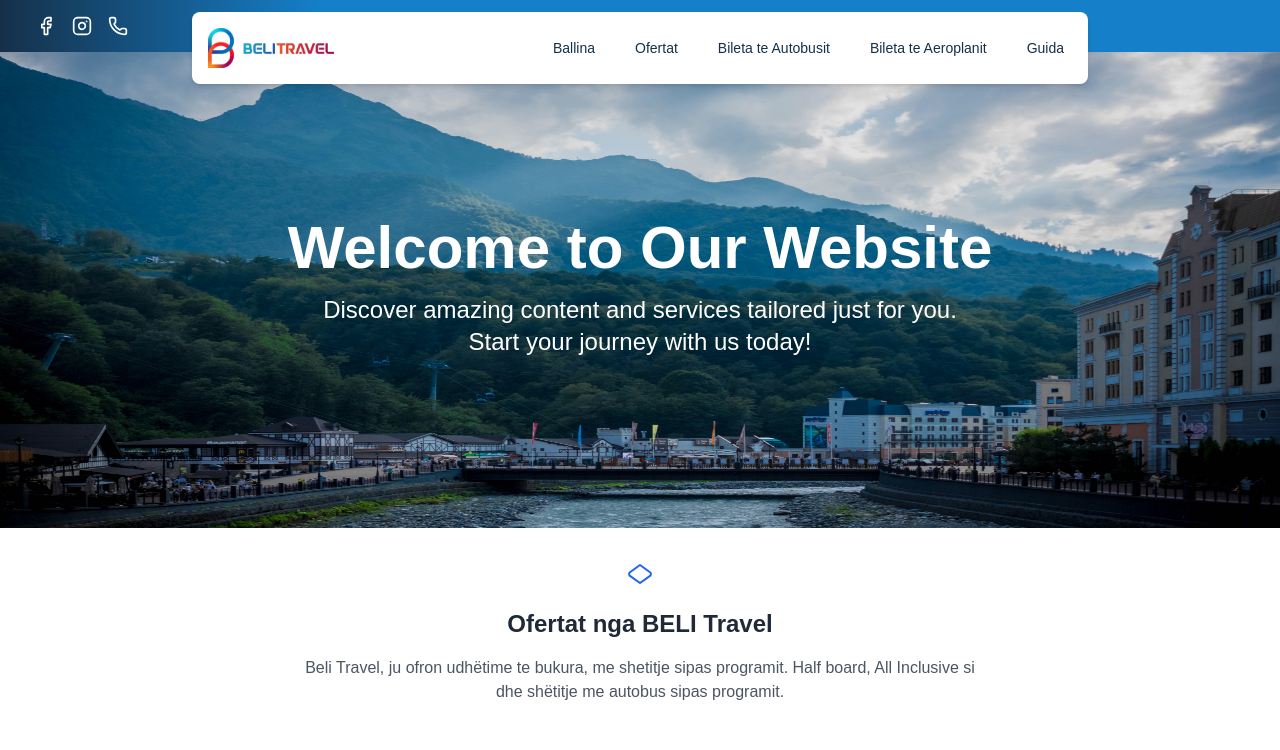
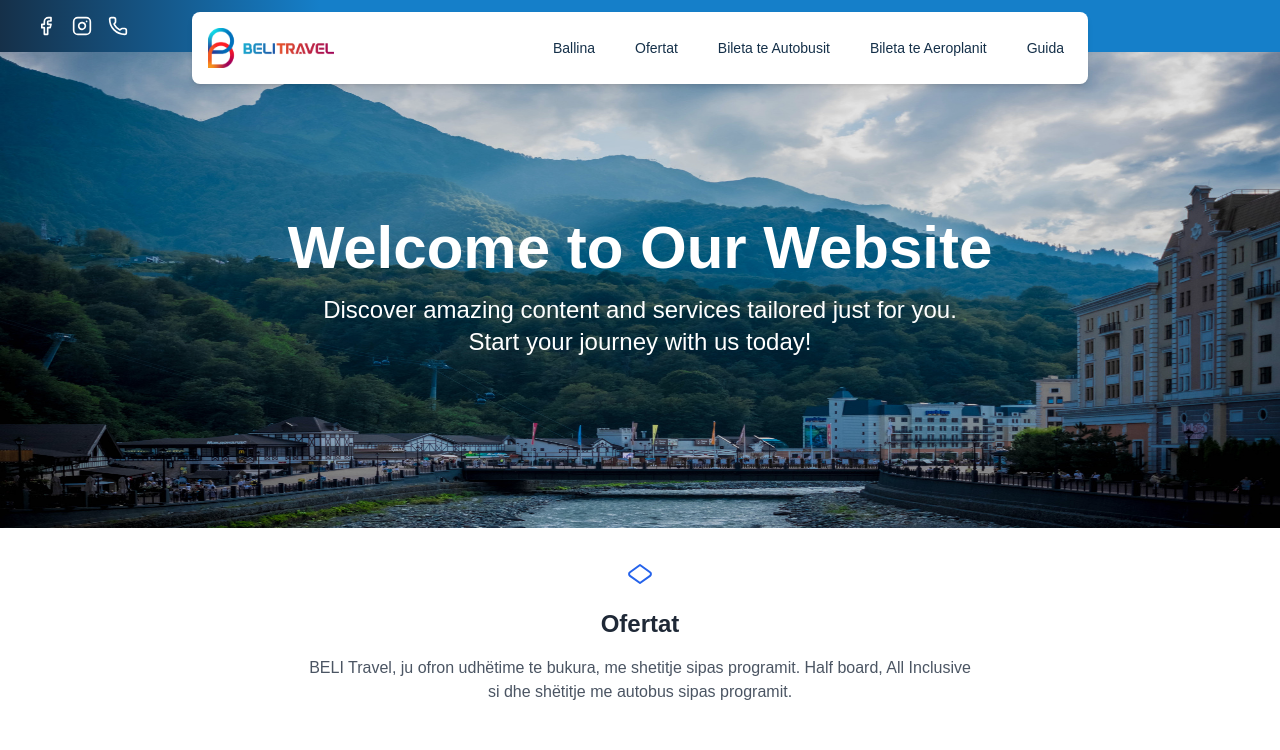
Before and after one commit to soloop-solutions/beli-web, a React (Vite) app: page / in a window 1280 px wide. Shown: the top 750 px of the page. Built offline with nearby package versions, Linux system fonts and the light colour scheme.

Commit message:
whatsappMessage

```diff
--- a/src/components/TravelSection.tsx
+++ b/src/components/TravelSection.tsx
@@ -23,12 +23,12 @@ const TravelSection: React.FC = () => {
 
       {/* Title */}
       <h2 className="text-2xl font-semibold text-gray-800 mb-4">
-        Ofertat nga BELI Travel
+        Ofertat
       </h2>
 
       {/* Description */}
       <p className="text-gray-600 text-sm sm:text-base max-w-2xl">
-        Beli Travel, ju ofron udhëtime te bukura, me shetitje sipas programit.
+        BELI Travel, ju ofron udhëtime te bukura, me shetitje sipas programit.
         Half board, All Inclusive si dhe shëtitje me autobus sipas programit.
       </p>
     </div>
--- a/src/components/blogslider.tsx
+++ b/src/components/blogslider.tsx
@@ -52,7 +52,7 @@ const BlogSlider: React.FC = () => {
   return (
     <div className="flex justify-center items-center">
       <div className="relative w-full h-full overflow-hidden px-7 mb-32">
-        <div className="flex items-center gap-x-1 underline mb-4">
+        <div className="flex items-center gap-x-1 underline mb-4 px-5">
           <a href="/blog" className="hover:text-secondary-blue text-primary-blue text-sm flex items-center">
             Te gjithe artikujt
             <ArrowRight className="w-4 h-4 ml-1" />
@@ -109,7 +109,7 @@ interface BlogPostCardProps {
 }
 
 const BlogPostCard: React.FC<BlogPostCardProps> = ({ post }) => (
-  <div className="my-5 px-3 bg-white rounded-lg shadow-md overflow-hidden hover:shadow-xl transition-all duration-300 ease-in-out transform hover:scale-105 hover:border-2 hover:border-[#E5502A]">
+  <div className="my-5 bg-white rounded-lg shadow-md overflow-hidden hover:shadow-xl hover:border-2 hover:border-[#E5502A] ">
     <div className="relative aspect-video">
       <img
         src={post.image}
--- a/src/components/package-card.tsx
+++ b/src/components/package-card.tsx
@@ -6,8 +6,13 @@ interface PackageCardProps {
   package: TravelPackage;
 }
 
+
+
 export function PackageCard({ package: pkg }: PackageCardProps) {
+  const phoneNumber = "37745501869"; // Replace with the actual phone number
+  const message = `Pershendetje, dua me shume informata rreth ofertes per ${pkg.title}`;
   return (
+
     <div className="group relative bg-white rounded-lg shadow-md overflow-hidden hover:shadow-xl transition-all duration-300 ease-in-out h-full">
       {/* Image Section */}
       <div className="relative aspect-video overflow-hidden">
@@ -47,9 +52,11 @@ export function PackageCard({ package: pkg }: PackageCardProps) {
         </div>
         <div className="flex justify-between items-center mt-auto">
           <span className="text-lg font-bold text-primary-blue">{pkg.price} €</span>
-          <Button variant="default" size="sm" className="rounded-full bg-secondary-blue">
+          <a href={`https://wa.me/${phoneNumber}?text=${encodeURIComponent(message)}`} target="_blank" rel="noreferrer">
+           <Button variant="default" size="sm" className="rounded-full bg-secondary-blue">
             Rezervo tani
           </Button>
+          </a>
         </div>
       </div>
     </div>
```
